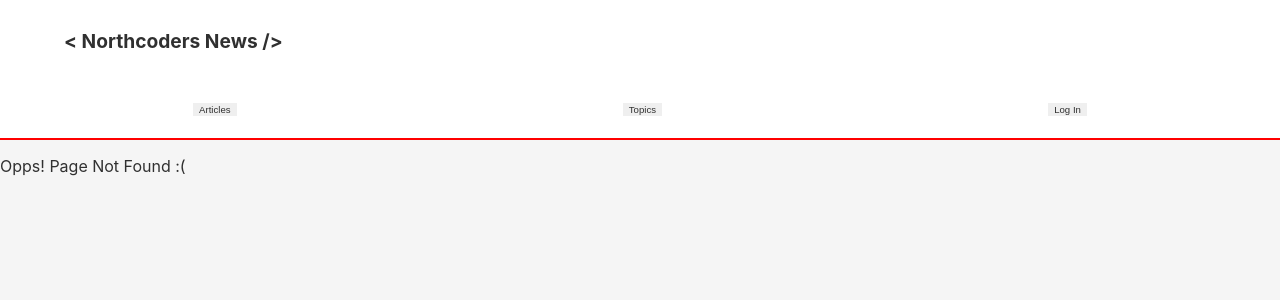
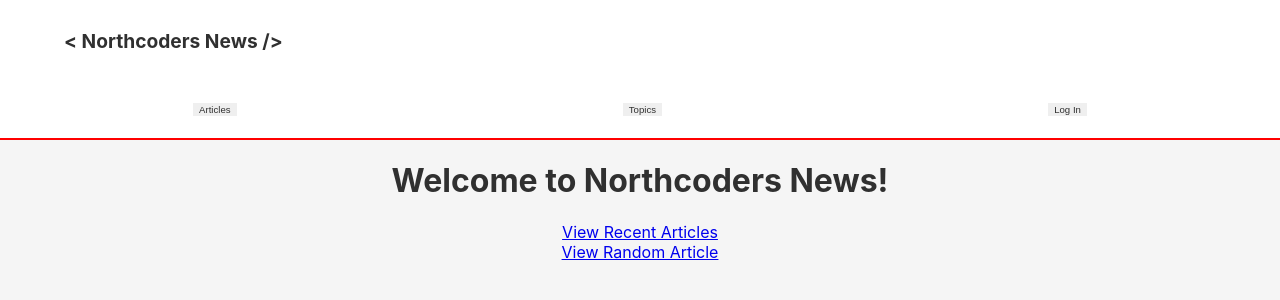
Before and after one commit to njblore/nc-news-fend, a React (Create React App) app: page / in a window 1280 px wide. Before the commit this address had no page. Shown: the top 300 px of the page. Built offline with nearby package versions, Linux system fonts and the light colour scheme.

Commit message:
add home page component on / route

```diff
--- a/src/App.css
+++ b/src/App.css
@@ -98,6 +98,15 @@ nav {
 
 .topic-button {
   padding: 0;
+}
+
+/* HOME */
+
+.home-container {
+  display: flex;
+  flex-direction: column;
+  align-items: center;
+  text-align: center;
 }
 
 /* ARTICLES PAGE */
--- a/src/App.js
+++ b/src/App.js
@@ -9,6 +9,7 @@ import Topics from './Components/Topics';
 import User from './Components/User';
 import Error from './Components/Error';
 import { navigate } from '@reach/router/';
+import Home from './Components/Home';
 
 class App extends Component {
   state = {
@@ -40,6 +41,7 @@ class App extends Component {
           />
         )}
         <Router>
+          <Home path="/" />
           <Articles
             path="/articles"
             currentTopic={this.state.currentTopic}
--- /dev/null
+++ b/src/Components/Home.jsx
@@ -0,0 +1,14 @@
+import React from 'react';
+import { Link } from '@reach/router';
+
+const Home = () => {
+  return (
+    <div className="home-container">
+      <h1>Welcome to Northcoders News!</h1>
+      <Link to="/articles">View Recent Articles</Link>
+      <Link to="/articles/33">View Random Article</Link>
+    </div>
+  );
+};
+
+export default Home;
```
Also changed, not shown: 1 other file (tests, documents, lock files or other folders).
